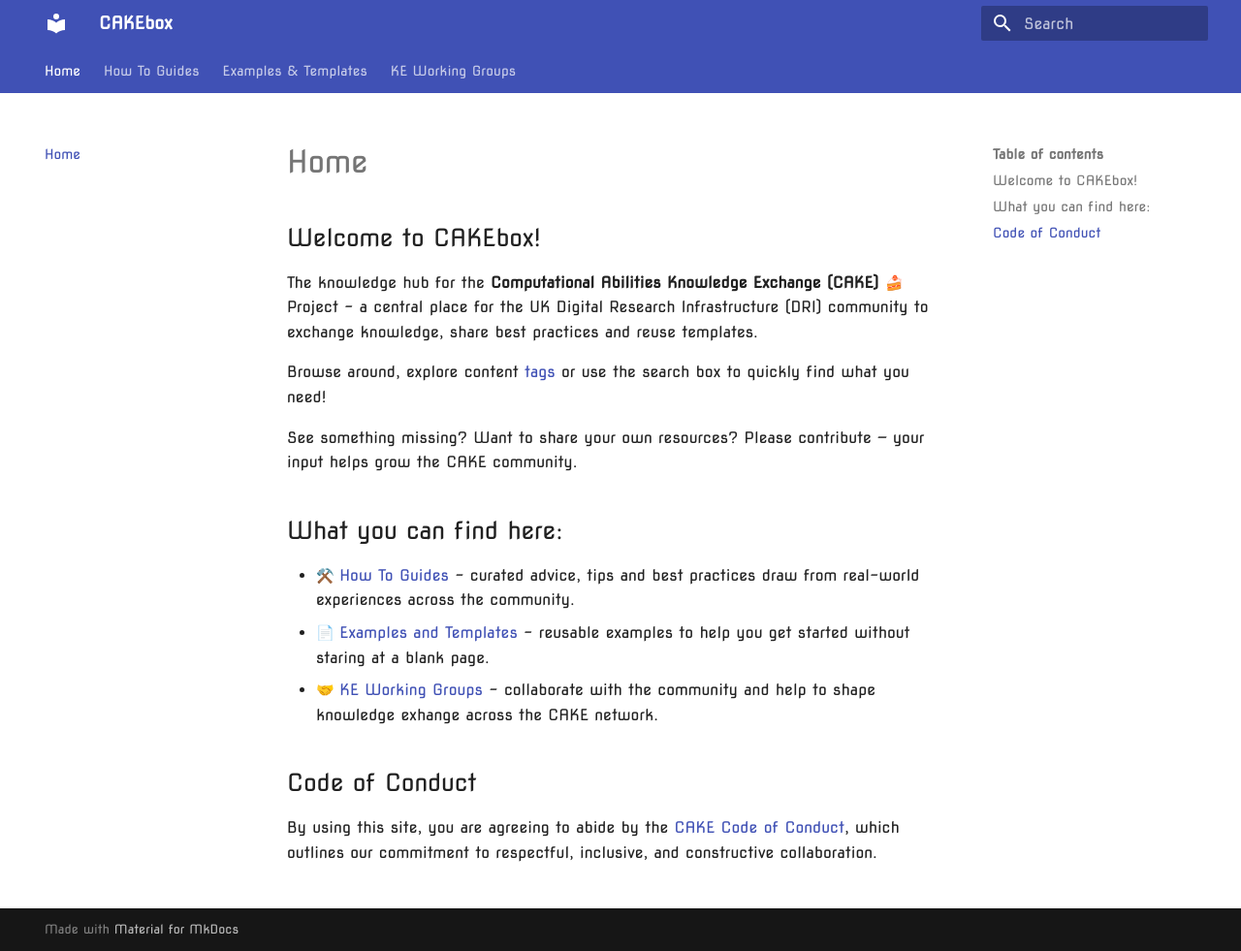
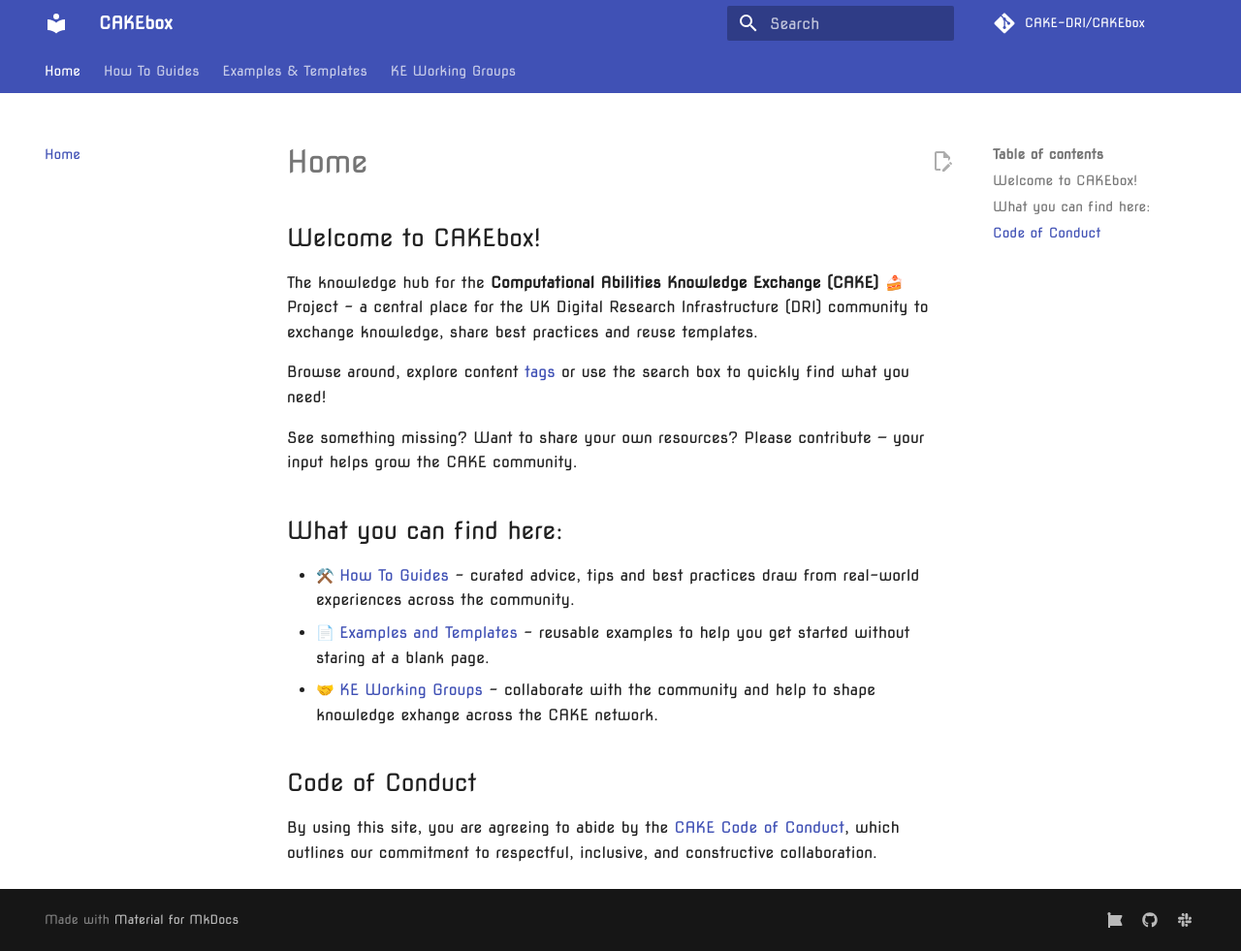
Before and after one commit to CAKE-DRI/CAKEbox, an MkDocs documentation site: the page built from docs/index.md, in a window 1280 px wide and 981 px high. Shown: the whole window at 97% size. Built offline with MkDocs 1.6.1 and Material for MkDocs 9.7.7, drawn with Linux system fonts in a browser that asks for light colours; emoji names are drawn with the system emoji font; comment, search, counter and statistics services are not loaded.

Commit message:
Adds easy link to GH

```diff
--- a/mkdocs.yml
+++ b/mkdocs.yml
@@ -1,5 +1,15 @@
 site_name: CAKEbox
-# site_url:
+repo_url: https://github.com/CAKE-DRI/CAKEbox
+repo_name: CAKE-DRI/CAKEbox
+edit_uri: edit/main/docs/
+extra:
+  social:
+    - icon: fontawesome/brands/font-awesome
+      link: https://cake-dri.github.io/
+    - icon: fontawesome/brands/github
+      link: https://github.com/CAKE_DRI
+    - icon: fontawesome/brands/slack
+      link: https://join.slack.com/t/cake-dri/shared_invite/zt-3b6dgtkfp-kDnlCOXOl9QJrg0L7tVKNw
 
 nav:
   - Home: index.md
```
